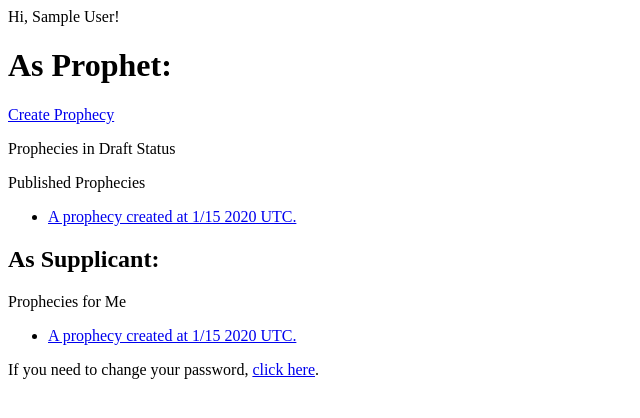
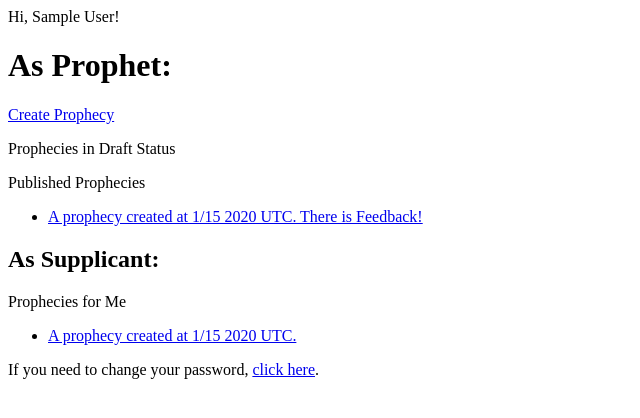
Before and after one commit to djotaku/prophecypracticum_django, a Django app: page /practicum/ in a window 1280 px wide. Shown: the top 418 px of the page, without its empty margins (0-640 px from the left). Run offline with Django 3.2, Linux system fonts and the light colour scheme; a user stored in the database is signed in; tables that the repository leaves empty hold one stand-in row (values such as "Sample post").

Commit message:
Indicate there is feedback on a prophecy on the home page
close #14

```diff
--- a/prophecypracticum/practicumweb/templates/practicum/home.html
+++ b/prophecypracticum/practicumweb/templates/practicum/home.html
@@ -19,7 +19,13 @@ Hi, {{user.first_name}} {{user.last_name}}!
 <p>Published Prophecies</p>
 <ul>
 {% for published_prophecy in published_prophecies %}
-    <li><a href="{{published_prophecy.get_absolute_url}}"> {{ published_prophecy }}</a></li>
+    {%  for feedback in all_feedbacks %}
+        {%  if feedback.prophecy == published_prophecy %}
+            <li><a href="{{published_prophecy.get_absolute_url}}"> {{ published_prophecy }} There is Feedback!</a></li>
+        {% else %}
+            <li><a href="{{published_prophecy.get_absolute_url}}"> {{ published_prophecy }}</a></li>
+        {%  endif %}
+    {% endfor %}
 {% endfor %}
 </ul>
 <h2>As Supplicant:</h2>
--- a/prophecypracticum/practicumweb/views.py
+++ b/prophecypracticum/practicumweb/views.py
@@ -58,9 +58,11 @@ def home(request):
     published_prophecies = Prophecy.objects.get_queryset().filter(status='published', prophet=user)
     draft_prophecies = Prophecy.objects.get_queryset().filter(status='draft', prophet=user)
     prophecies_for_me = Prophecy.objects.get_queryset().filter(status='published', supplicant=user)
+    feedbacks = ProphecyFeedback.objects.get_queryset()
     return render(request, 'practicum/home.html',
                   {'published_prophecies': published_prophecies,
                    'draft_prophecies': draft_prophecies,
+                   'all_feedbacks': feedbacks,
                    'prophecies_for_me': prophecies_for_me})
 
 
```
